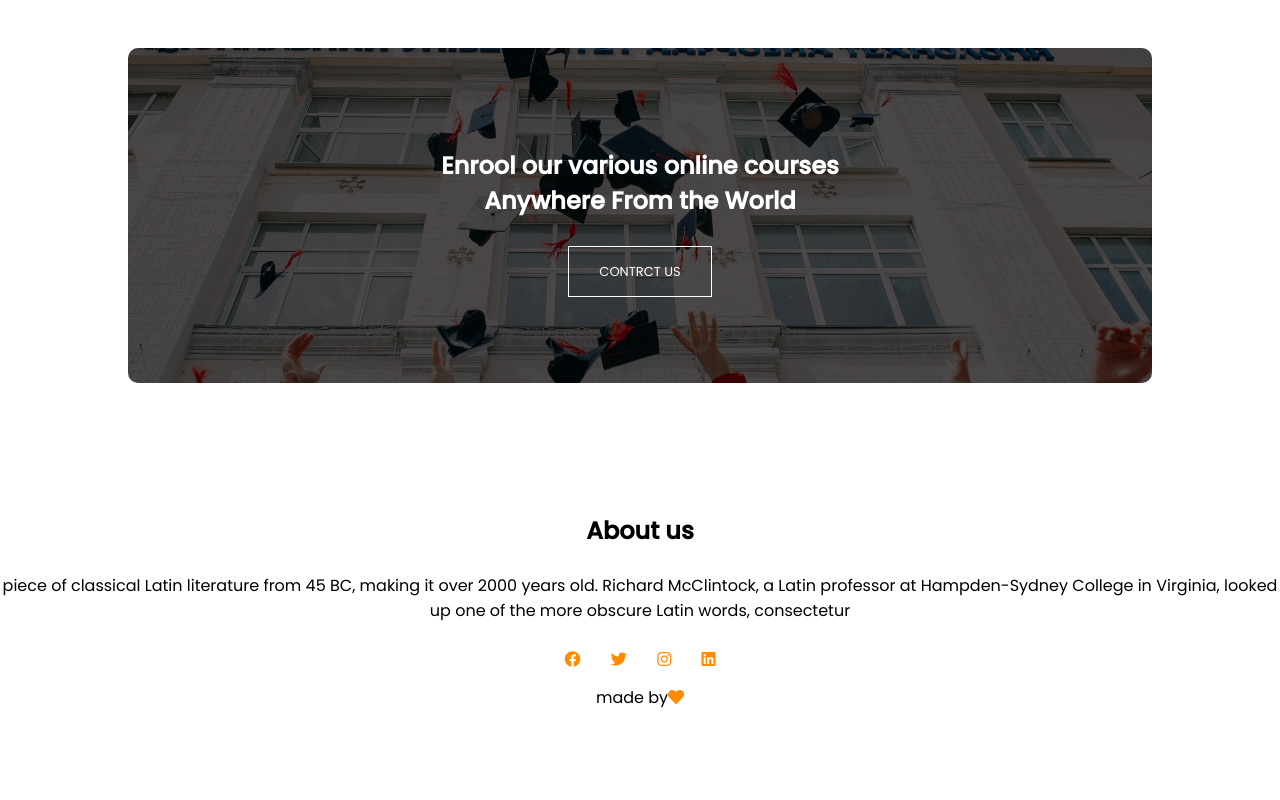
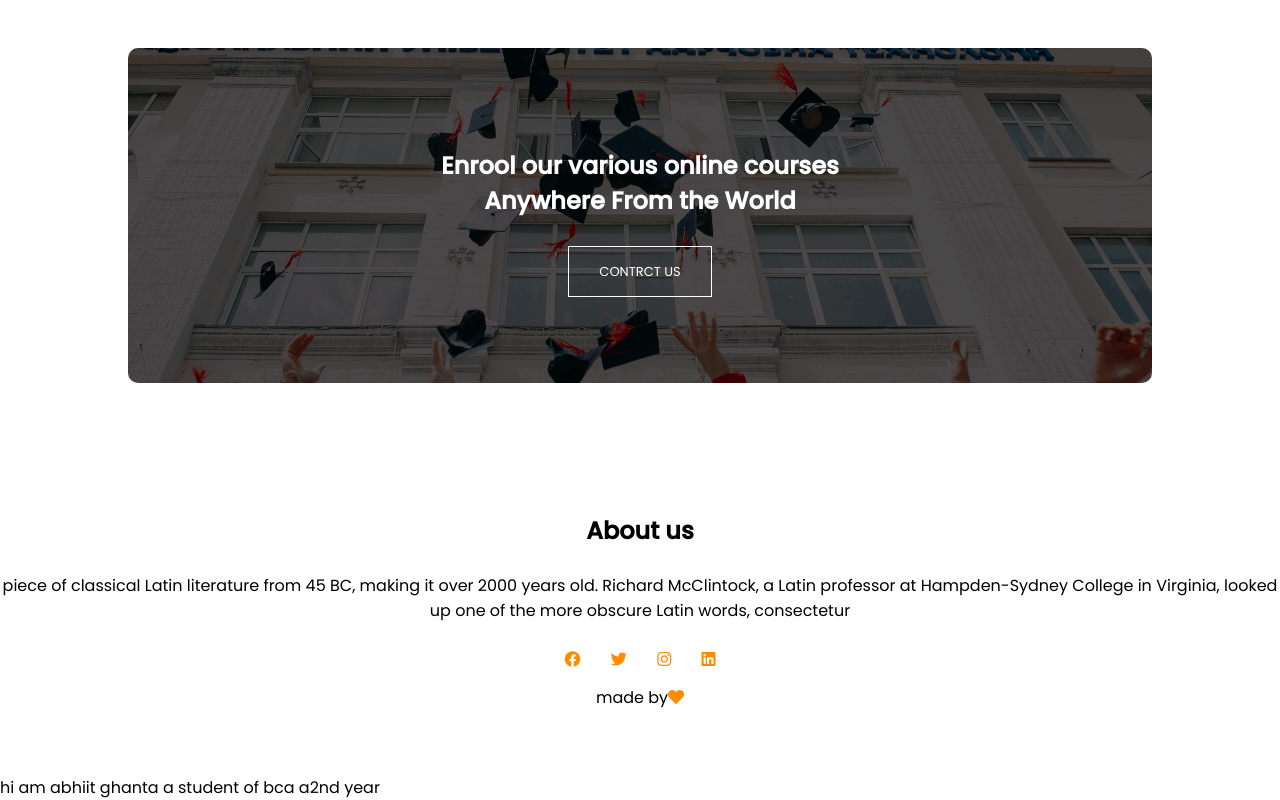
Before and after one commit to CoderAbhi-03/abhijit.github.io, a plain HTML site: page index.html in a window 1280 px wide. Shown: the part 3375-4175 px from the top of the page. Before the commit the page ends 4150 px from the top, so only its background shows below. Drawn offline with Linux system fonts and the light colour scheme.

Commit message:
Update index.html

```diff
--- a/index.html
+++ b/index.html
@@ -170,6 +170,10 @@
 </div>
 <p class="made">made by<i class="fas fa-heart"></i></p>
     </section>
+    <section>
+        <div>
+            <p>hi am abhiit ghanta a student of bca a2nd year</p>
+        </div>
 
 
 
```
